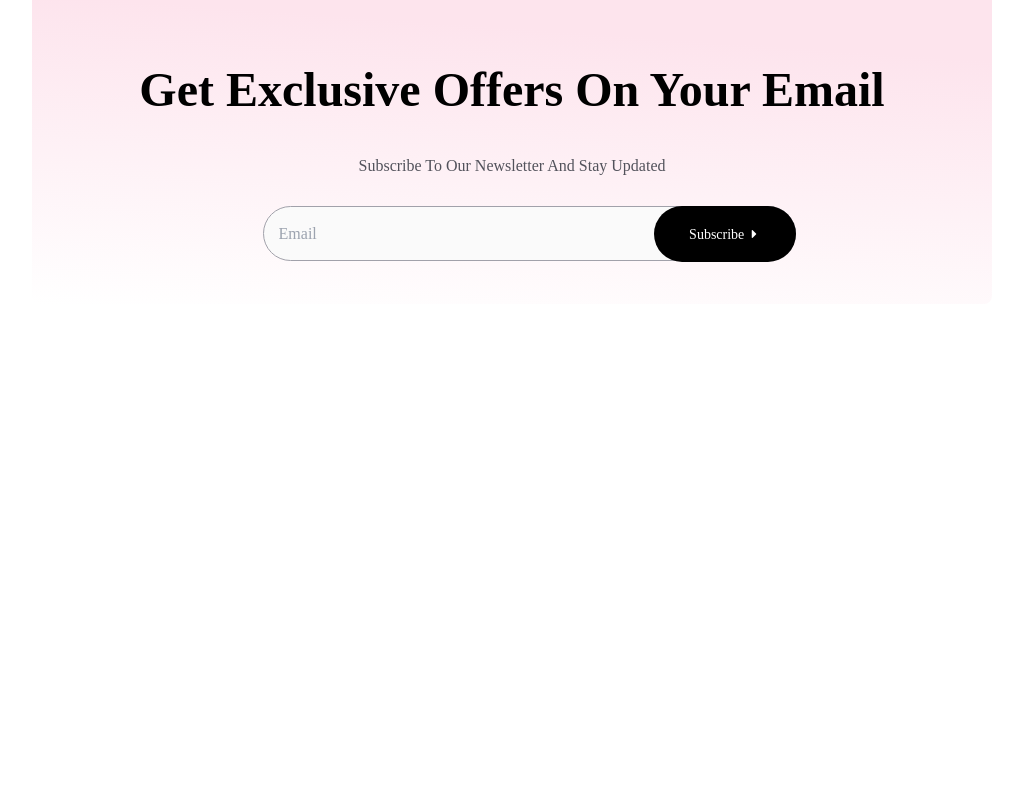
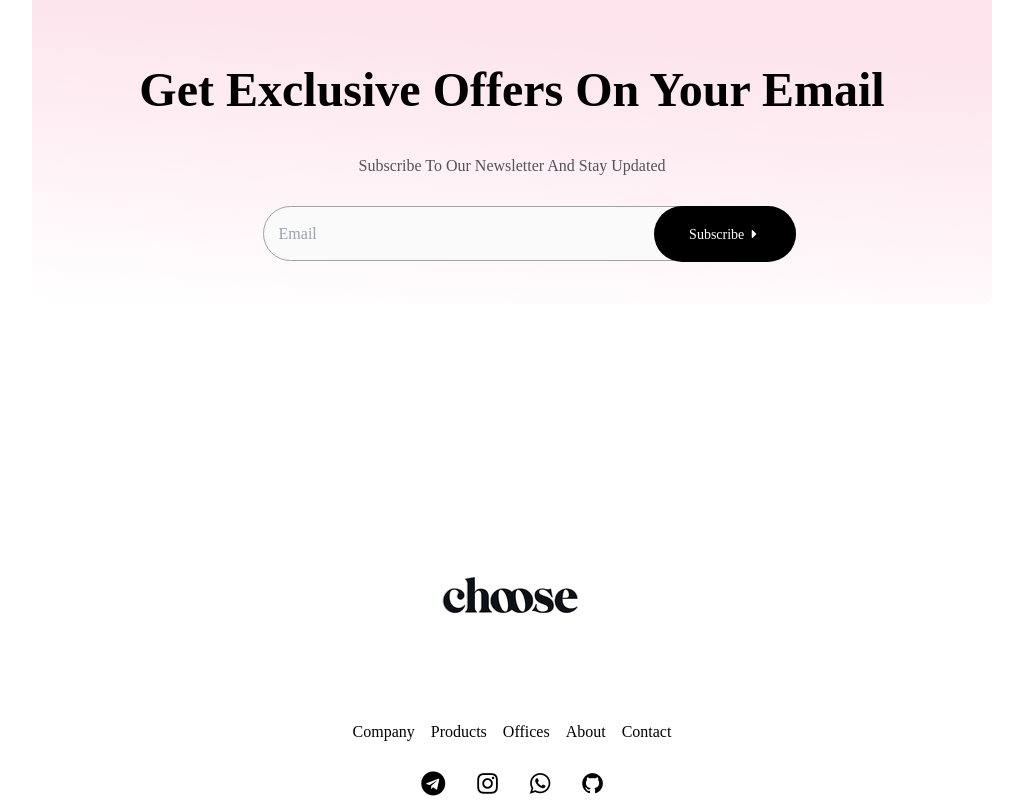
Before and after one commit to sepehrbeyranvand/shopping-website, a React (Create React App) app: page / in a window 1280 px wide. Shown: the part 2615-3415 px from the top of the page, without its empty margins (128-1151 px from the left). Before the commit the page ends 2919 px from the top, so only its background shows below. Built offline with nearby package versions, Linux system fonts and the light colour scheme; no server answers.

Commit message:
add footer

```diff
--- a/src/components/Home.jsx
+++ b/src/components/Home.jsx
@@ -1,5 +1,6 @@
 import headerImg from "../Assets/hero_image.png";
 import Exclusive from "./exclusive";
+import Footer from "./footer";
 import GetOffer from "./getOffer";
 import NewCollections from "./NewCollections";
 import Popular from "./popular";
@@ -39,6 +40,9 @@ export default function Home() {
       <div className="mt-[12rem]">
         <GetOffer/>
       </div>
+      <div className="mt-[12rem]">
+        <Footer/>
+      </div>
     </div>
   );
 }
--- a/src/components/footer.jsx
+++ b/src/components/footer.jsx
@@ -1,25 +1,34 @@
 import { Link } from "react-router-dom";
-import Logo from '../Assets/firstLogo.png'
-export default function Footer(){
-    return(
-        <footer>
+import Logo from "../Assets/firstLogo.png";
+export default function Footer() {
+  return (
+    <footer className="flex flex-col gap-6 justify-center items-center">
       <div>
         <img src={Logo} alt="Footer Logo" />
       </div>
       <div>
-                <ul>
-                    <li></li>
-                    <li></li>
-                    <li></li>
-                    <li></li>
+        <ul className="flex gap-4">
+          <li className="font-light cursor-pointer hover:text-rose-600 transition-all .6s ease-in-out duration-300">Company</li>
+          <li className="font-light cursor-pointer hover:text-rose-600 transition-all .6s ease-in-out duration-300">Products</li>
+          <li className="font-light cursor-pointer hover:text-rose-600 transition-all .6s ease-in-out duration-300">Offices</li>
+          <li className="font-light cursor-pointer hover:text-rose-600 transition-all .6s ease-in-out duration-300">About</li>
+          <li className="font-light cursor-pointer hover:text-rose-600 transition-all .6s ease-in-out duration-300">Contact</li>
         </ul>
       </div>
-            <div>
-                <Link><i></i></Link>
-                <Link><i></i></Link>
-                <Link><i></i></Link>
-                <Link><i></i></Link>
+      <div className="flex gap-8">
+        <Link className="text-2xl">
+          <i className="fa fa-telegram"></i>
+        </Link>
+        <Link className="text-2xl">
+          <i className="fa fa-instagram"></i>
+        </Link>
+        <Link className="text-2xl">
+          <i className="fa fa-whatsapp"></i>
+        </Link>
+        <Link className="text-2xl">
+          <i className="fa fa-github"></i>
+        </Link>
       </div>
     </footer>
-    )
+  );
 }
```
Lines whose indentation alone changed are shown as unchanged.
